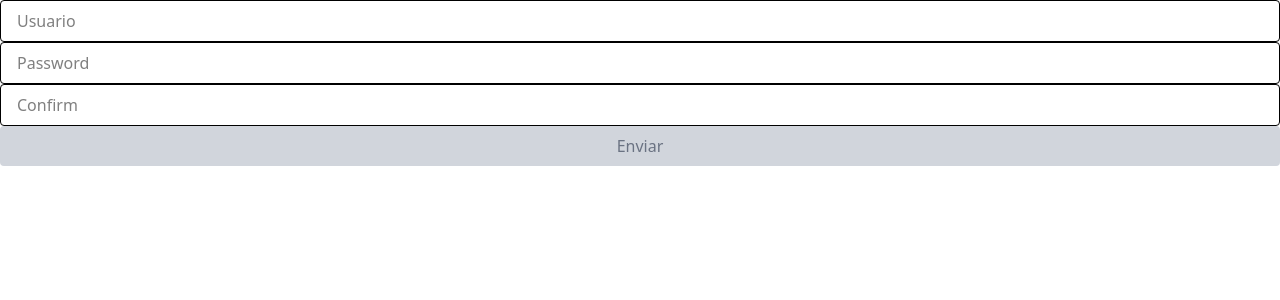
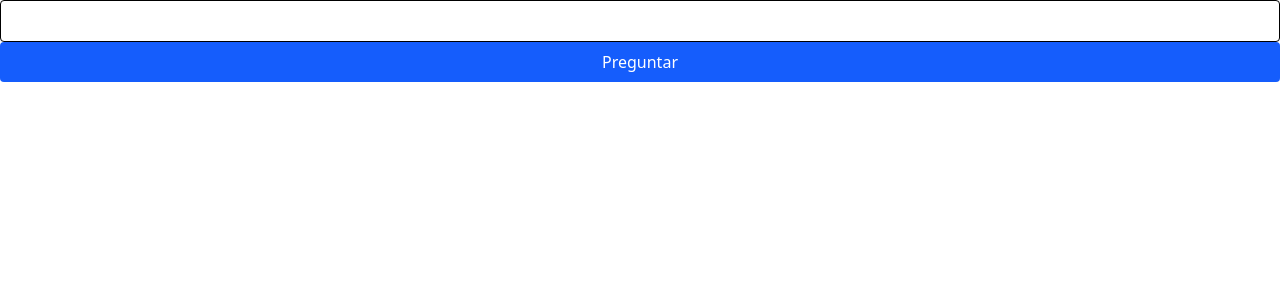
Before and after one commit to aleportillo/web-d-react-avanzado, a React (Vite) app: page / in a window 1280 px wide. Shown: the top 300 px of the page. Built offline with nearby package versions, Linux system fonts and the light colour scheme.

Commit message:
Conexión con API Ollama

```diff
--- a/package.json
+++ b/package.json
@@ -12,6 +12,7 @@
   "dependencies": {
     "@hookform/resolvers": "^5.1.1",
     "@tailwindcss/vite": "^4.1.11",
+    "axios": "^1.10.0",
     "react": "^19.1.0",
     "react-dom": "^19.1.0",
     "react-hook-form": "^7.60.0",
--- a/src/App.tsx
+++ b/src/App.tsx
@@ -1,9 +1,58 @@
-import { BasicForm } from './components/BasicForm'
+import { useForm } from 'react-hook-form'
+import './index.css'
+import * as yup from 'yup'
+import { yupResolver } from '@hookform/resolvers/yup'
+import axios from 'axios'
+import { useState } from 'react'
+import { useData } from './hooks/useData'
+
+const schema = yup.object({
+  userInput: yup
+    .string()
+    .min(3, 'El mensaje debe tener minimo 3 caracteres')
+    .required('El mensaje es obligatorio'),
+})
 
 export const App = () => {
+  const { register, handleSubmit, formState: { errors } } = useForm({ resolver: yupResolver(schema) })
+
+  const [response, setResponse] = useState('')
+  const [loading, setLoading] = useState(false)
+  const { multiplicar } = useData()
+
+  console.log(multiplicar(5))
+
+  const handlePregunta = async (data:{ userInput: string }) => {
+    console.log(data)
+    setLoading(true)
+    try {
+      const res = await axios.post('http://localhost:11434/api/generate', {
+        model: 'llama2',
+        prompt: `${data.userInput}`,
+        stream: false
+      })
+      console.log(res.data.response)
+      setResponse(res.data.response)
+    } catch (error) {
+      console.error('Error', error)
+    } finally {
+      setLoading(false)
+    }
+  }
+
   return (
-    <div>
-      <BasicForm />
-    </div>
+    <>
+      <form onSubmit={handleSubmit(handlePregunta)}>
+        <input
+          type='text' {...register('userInput')}
+          className='w-full px-4 py-2 border rounded focus:outline-none focus:ring-2 focus:ring-blue-400'
+        />
+        {errors.userInput && <p>{errors.userInput.message}</p>}
+        <button className='w-full py-2 rounded transition cursor-pointer bg-blue-600 text-white hover:bg-blue-700'> Preguntar </button>
+      </form>
+      <div>
+        <p> {loading ? 'Generando respuesta' : response} </p>
+      </div>
+    </>
   )
 }
--- /dev/null
+++ b/src/hooks/useData.ts
@@ -0,0 +1,7 @@
+export const useData = () => {
+  const multiplicar = (num: number) => {
+    return num * 2
+  }
+
+  return { multiplicar }
+}
```
Also changed, not shown: 1 other file (tests, documents, lock files or other folders).
